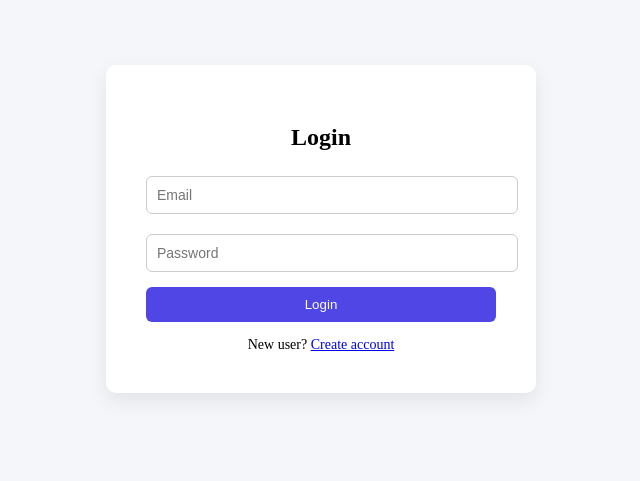
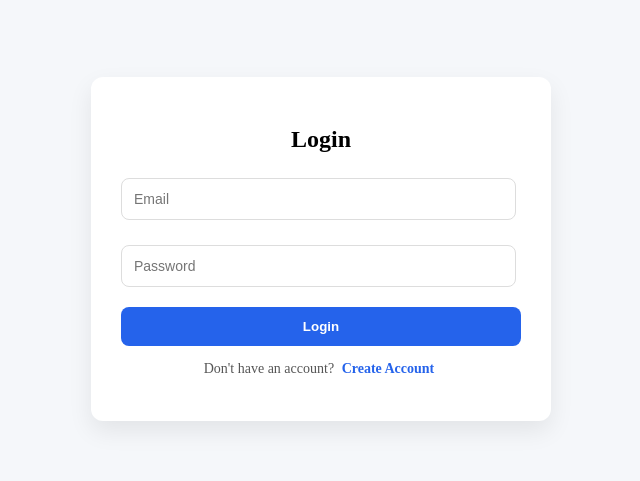
Before and after one commit to Yashwanth1943/bellcorp-expense-tracker-frontend, a React (Create React App) app: page /login in a window 1280 px wide. Shown: the part 179-660 px from the top of the page, without its empty margins (319-959 px from the left). Built offline with nearby package versions, Linux system fonts and the light colour scheme.

Commit message:
Css Changes

```diff
--- a/src/pages/Auth.css
+++ b/src/pages/Auth.css
@@ -1,17 +1,19 @@
 .auth-container {
-  height: 100vh;
+  min-height: 100vh;
   display: flex;
   justify-content: center;
   align-items: center;
-  background: #f4f6f9;
+  background: #f5f7fa;
+  padding: 20px;
 }
 
 .auth-card {
+  width: 100%;
+  max-width: 400px;
   background: white;
-  padding: 40px;
-  width: 350px;
-  border-radius: 10px;
-  box-shadow: 0 8px 20px rgba(0, 0, 0, 0.08);
+  padding: 30px;
+  border-radius: 12px;
+  box-shadow: 0 10px 25px rgba(0, 0, 0, 0.08);
 }
 
 .auth-card h2 {
@@ -19,49 +21,89 @@
   margin-bottom: 20px;
 }
 
-.auth-input {
-  width: 100%;
-  padding: 10px;
-  margin-bottom: 15px;
-  border-radius: 6px;
-  border: 1px solid #ccc;
+.auth-card form {
+  display: flex;
+  flex-direction: column;
+  gap: 15px;
+}
+
+.auth-card input {
+  padding: 12px;
+  border-radius: 8px;
+  border: 1px solid #ddd;
   font-size: 14px;
 }
 
-.auth-input:focus {
+.auth-card input:focus {
   outline: none;
-  border-color: #4f46e5;
+  border-color: #2563eb;
 }
 
-.auth-button {
-  width: 100%;
-  padding: 10px;
-  background: #4f46e5;
+.auth-card button {
+  padding: 12px;
+  border-radius: 8px;
+  border: none;
+  background: #2563eb;
   color: white;
-  border: none;
-  border-radius: 6px;
-  font-weight: 500;
+  font-weight: 600;
+  cursor: pointer;
+  transition: 0.2s ease;
+}
+
+.auth-card button:hover {
+  background: #1e40af;
+}
+
+@media (max-width: 480px) {
+  .auth-card {
+    padding: 20px;
+  }
+
+  .auth-card input {
+    font-size: 16px;
+  }
+
+  .auth-card button {
+    font-size: 16px;
+  }
+}
+
+.auth-card {
+  animation: fadeIn 0.4s ease;
+}
+
+@keyframes fadeIn {
+  from { opacity: 0; transform: translateY(10px); }
+  to { opacity: 1; transform: translateY(0); }
+}
+
+.auth-switch {
+  margin-top: 15px;
+  text-align: center;
+  font-size: 14px;
+  color: #555;
+}
+
+.auth-switch span {
+  color: #2563eb;
+  font-weight: 600;
   cursor: pointer;
 }
 
-.auth-button:hover {
-  background: #4338ca;
+.auth-switch span:hover {
+  text-decoration: underline;
 }
 
-.auth-link {
-  text-align: center;
-  margin-top: 15px;
-  font-size: 14px;
+.auth-switch span {
+  padding: 4px;
 }
 
-.auth-button:disabled {
+.auth-card button:disabled {
   opacity: 0.7;
   cursor: not-allowed;
 }
 
 .error-message {
-  color: #dc2626;
-  font-size: 14px;
-  margin-bottom: 10px;
+  color: #842029;
   text-align: center;
 }
--- a/src/pages/Dashboard.css
+++ b/src/pages/Dashboard.css
@@ -121,7 +121,7 @@ input, select {
   display: flex;
   justify-content: space-between;
   align-items: center;
-  margin-bottom: 25px;
+  margin-bottom: 20px;
 }
 
 .dashboard-header h2 {
@@ -160,3 +160,46 @@ input, select {
   font-size: 14px;
   z-index: 1000;
 }
+
+.dashboard-header {
+  display: flex;
+  justify-content: space-between ;
+  align-items: center;
+  margin-bottom: 20px;
+}
+
+.user-info {
+  display: flex;
+  align-items: center;
+  gap: 20px;
+  justify-content : space-between;
+  width: 100%;
+}
+
+.logout-btn {
+  background: transparent;
+  border: 1px solid #dc2626;
+  color: #dc2626;
+  padding: 4px 10px;
+  font-size: 13px;
+  border-radius: 6px;
+  cursor: pointer;
+  transition: 0.2s ease;
+  align-items: flex-end;
+}
+
+.logout-btn:hover {
+  background: #dc2626;
+  color: white;
+}
+
+@media (max-width: 768px) {
+  .user-info {
+    gap: 8px;
+  }
+
+  .logout-btn {
+    padding: 3px 8px;
+    font-size: 12px;
+  }
+}
--- a/src/pages/Dashboard.js
+++ b/src/pages/Dashboard.js
@@ -137,11 +137,12 @@ function Dashboard() {
       {success && <div className="success-toast">{success}</div>}
 
       <div className="dashboard-header">
-        <h2>Welcome, {user?.name} 👋</h2>
-
-        <button className="logout-btn" onClick={logout}>
-          Logout
-        </button>
+        <div className="user-info">
+          <h2>Welcome, {user?.name} 👋</h2>
+          <button className="logout-btn" onClick={logout}>
+            Logout
+          </button>
+        </div>
       </div>
 
       {/* Summary Card */}
--- a/src/pages/Login.js
+++ b/src/pages/Login.js
@@ -29,13 +29,14 @@ function Login() {
       navigate("/dashboard");
 
     } catch (err) {
-        if (err.response && err.response.status === 401) {
-          setError("Invalid email or password");
-        } else {
-          setError("Something went wrong. Please try again.");
-        }
+      if (err.response && err.response.status === 401) {
+        setError("Invalid email or password");
+      } else {
+        setError("Something went wrong. Please try again.");
       }
-
+    } finally {
+      setLoading(false);   // 🔥 VERY IMPORTANT
+    }
   };
 
   return (
@@ -45,7 +46,6 @@ function Login() {
 
       <form onSubmit={handleSubmit}>
         <input
-          className="auth-input"
           type="email"
           placeholder="Email"
           value={email}
@@ -53,29 +53,28 @@ function Login() {
           required
         />
 
-
         <input
-          className="auth-input"
           type="password"
           placeholder="Password"
           value={password}
           onChange={(e) => setPassword(e.target.value)}
           required
         />
-
-        {error && <p className="error-message">{error}</p>}
-
-        <button className="auth-button" type="submit" disabled={loading}>
+        <button type="submit" disabled={loading}>
           {loading ? "Logging in..." : "Login"}
         </button>
+        {error && <div className="error-message">{error}</div>}
+      </form>
+      <p className="auth-switch">
+        Don't have an account?{" "}
+        <span onClick={() => navigate("/register")}>
+          Create Account
+        </span>
+      </p>
 
-      </form>
-
-      <div className="auth-link">
-        New user? <Link to="/register">Create account</Link>
-      </div>
     </div>
   </div>
+
 );
 
 }
--- a/src/pages/Register.js
+++ b/src/pages/Register.js
@@ -75,10 +75,13 @@ function Register() {
 
       </form>
 
-      <div className="auth-link">
-        Already have an account? <Link to="/login">Login</Link>
+      <div className="auth-switch">
+        Already have an account?{" "}
+        <span onClick={() => navigate("/login")}>
+            Login
+        </span>
       </div>
-    </div>
+      </div>
   </div>
 );
 
```
